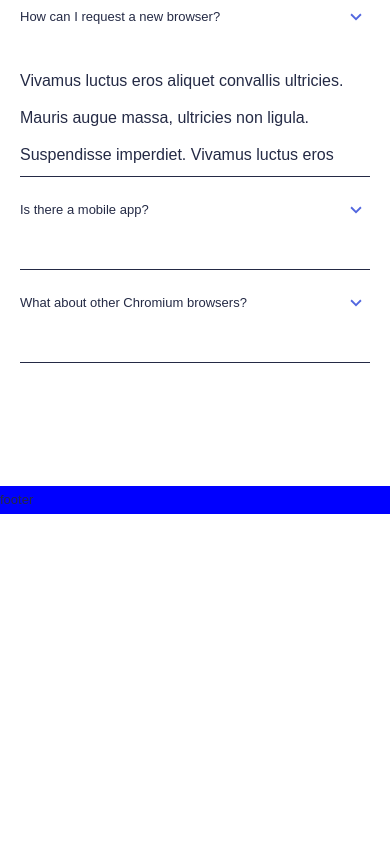
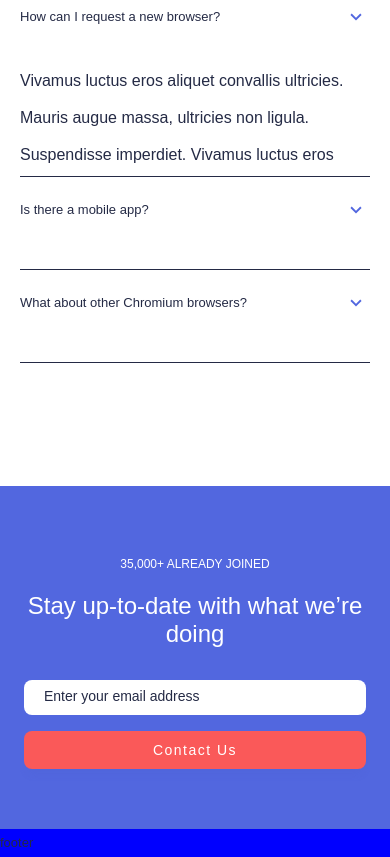
Before and after one commit to ilxomjona/Bookmark, a plain HTML site: page index.html in a window 390 px wide. Shown: the part 3761-4618 px from the top of the page. Before the commit the page ends 4275 px from the top, so only its background shows below. Drawn offline with Linux system fonts and the light colour scheme; a web font is replaced by a local one.

Commit message:
add main-footer

```diff
--- a/css/styles.css
+++ b/css/styles.css
@@ -511,6 +511,60 @@ p {
 	margin-top: 5.4rem;
 }
 
+/* main foter */
+.main-footer {
+	background-color: var(--btn-color);
+	padding-top: 5.8rem;
+	padding-bottom: 7.4rem;
+	color: var(--white-color);
+}
+.main-footer__container {
+	max-width: 442px;
+	width: 100%;
+	text-align: center;
+}
+.main-footer__info {
+	margin-bottom: 3.6rem;
+}
+.main-footer__text {
+	font-size: 1.3rem;
+	line-height: 3;
+	letter-spacing: -0.001rem;
+	font-weight: 500;
+	margin-bottom: 2.4rem;
+}
+.main-footer__title {
+	letter-spacing: -0.001rem;
+	font-weight: 500;
+	font-size: 3.2rem;
+}
+.form {
+	display: flex;
+	/* max-width: 442px;
+	width: 100%; */
+}
+.form__input {
+	outline: none;
+	border: none;
+	margin-right: 1.6rem;
+	padding-top: 1rem;
+	padding-bottom: 1rem;
+	padding-left: 2rem;
+	border-radius: 0.8rem;
+}
+
+.form__input::placeholder {
+	color: var(--text-color);
+	font-size: 1.4rem;
+	line-height: 0.0025rem;
+}
+
+.main-footer__btn {
+	font-size: 1.4rem;
+	padding: 1rem 2.4rem;
+	font-weight: 500;
+}
+
 /* MAIN END */
 
 /* MEDIA START */
@@ -748,6 +802,39 @@ p {
 	.dowland__btn {
 		display: block !important;
 	}
+
+	/* main footer */
+	.main-footer {
+		padding-top: 6rem;
+		padding-bottom: 6rem;
+	}
+	.main-footer__container {
+		max-width: 98%;
+	}
+	.main-footer__info {
+		margin-bottom: 3.2rem;
+	}
+	.main-footer__text {
+		font-size: 1.2rem;
+		margin-bottom: 1rem;
+	}
+	.main-footer__title {
+		font-size: 2.4rem;
+	}
+	.form {
+		display: flex;
+		flex-direction: column;
+		width: 100%;
+	}
+	.form__input {
+		width: 100%;
+		margin-right: 0;
+		margin-bottom: 1.6rem;
+	}
+
+	.main-footer__btn {
+		width: 100%;
+	}
 }
 
 @media screen and (max-width: 570px) {
@@ -946,4 +1033,7 @@ p {
 	.faq__item:nth-child(1) {
 		border-top: 0px solid var(--text-color);
 	}
+	.main-footer__btn {
+		display: block;
+	}
 }
--- a/index.html
+++ b/index.html
@@ -254,6 +254,21 @@
 				</div>
 			</section>
 			<!-- FAQ END -->
+
+			<!-- MAIN FOOTER STERTS -->
+			<section class="main-footer">
+				<div class="container main-footer__container">
+					<div class="main-footer__info">
+						<p class="main-footer__text">35,000+ ALREADY JOINED</p>
+						<h2 class="main-footer__title">Stay up-to-date with what we’re doing</h2>
+					</div>
+					<form class="form" action="">
+						<input class="form__input" type="email" placeholder="Enter your email address" required />
+						<button class="btn main-footer__btn">Contact Us</button>
+					</form>
+				</div>
+			</section>
+			<!-- MAIN FOOTER END -->
 		</main>
 		<footer class="site-footer">footer</footer>
 		<script src="js/main.js"></script>
```
